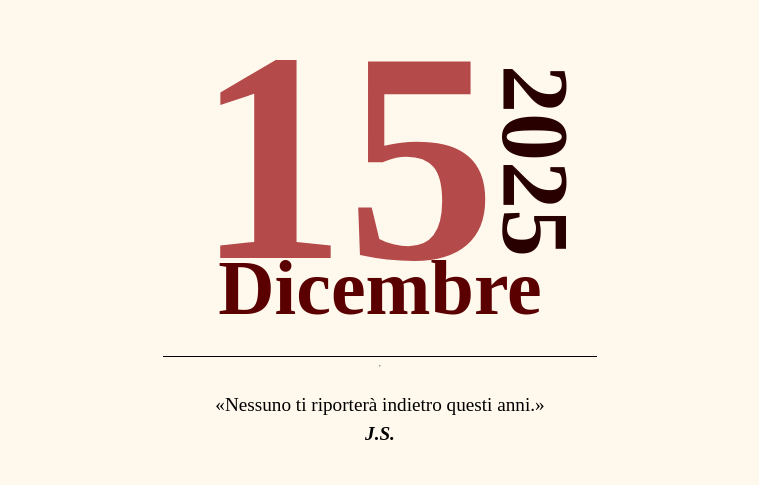
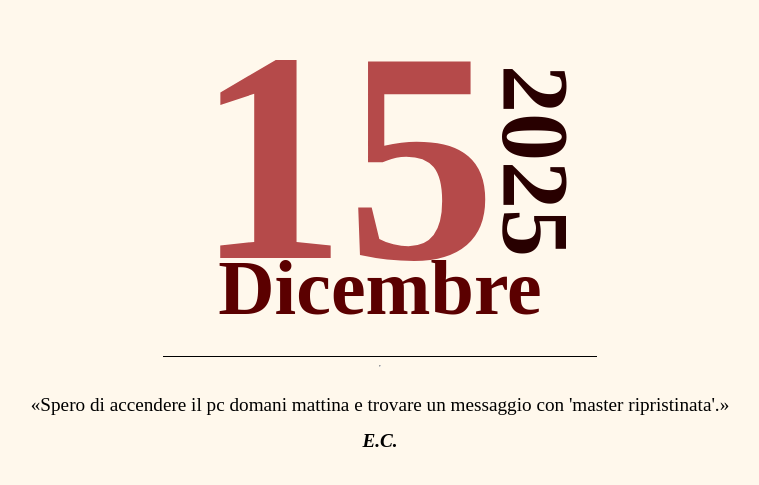
Before and after one commit to taffa-dev/Calendario, a Vue app: page / in a window 1280 px wide. Shown: the part 103-588 px from the top of the page, without its empty margins (260-1019 px from the left). Built offline with nearby package versions, Linux system fonts and the light colour scheme; a web font is replaced by a local one.

Commit message:
nuove frasi

```diff
--- a/src/assets/quotes/frasi_celebri.js
+++ b/src/assets/quotes/frasi_celebri.js
@@ -6,5 +6,8 @@ export const frasi_celebri = [
     "Nessuno ti riporterà indietro questi anni.|J.S.",
     "Non posso più fatturare e se non fatturo non possiamo mangiare.|M.M.",
     "A questo punto|M.M.",
-    "Come disse...|Anonimo"
+    "Come disse...|Anonimo",
+    "Appoggia e spingi.|M.M.",
+    "Disinstalla inde e vai a casa.|J.S.",
+    "Spero di accendere il pc domani mattina e trovare un messaggio con 'master ripristinata'.|E.C."
 ]
```
